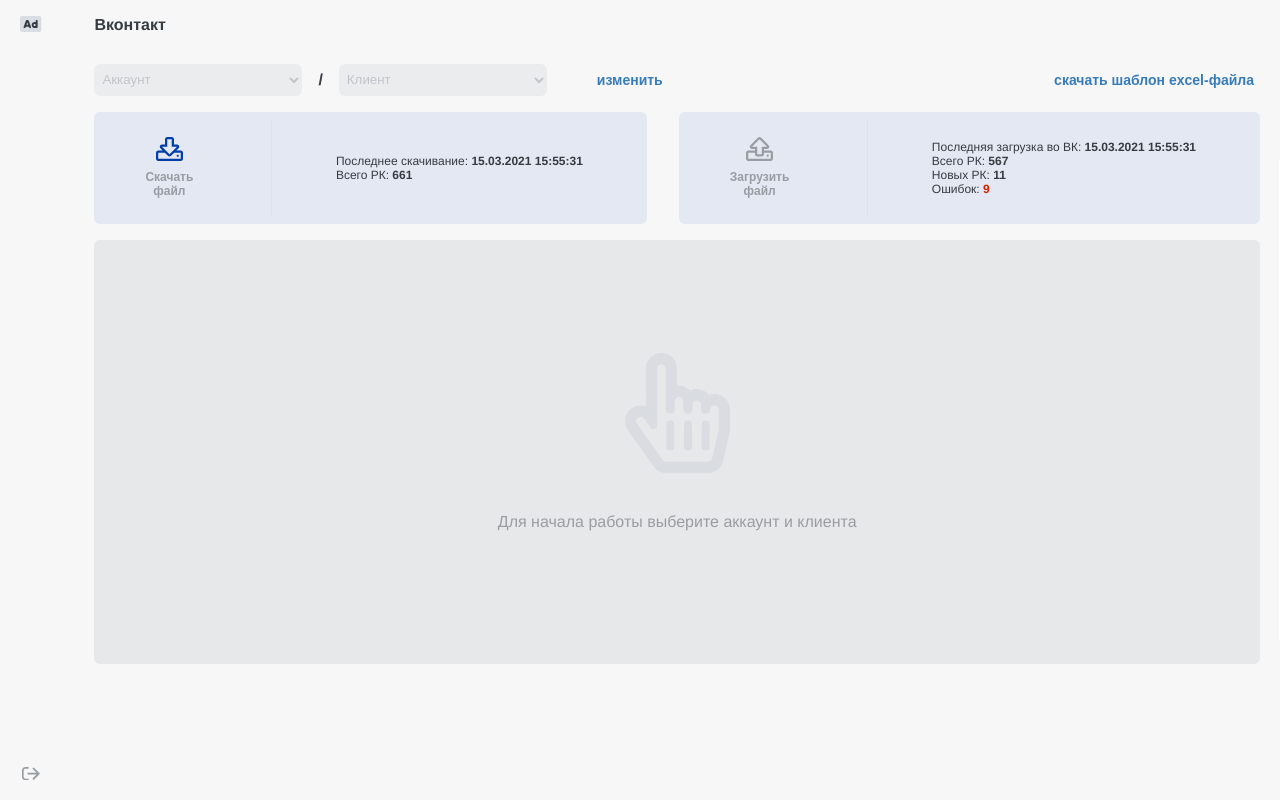
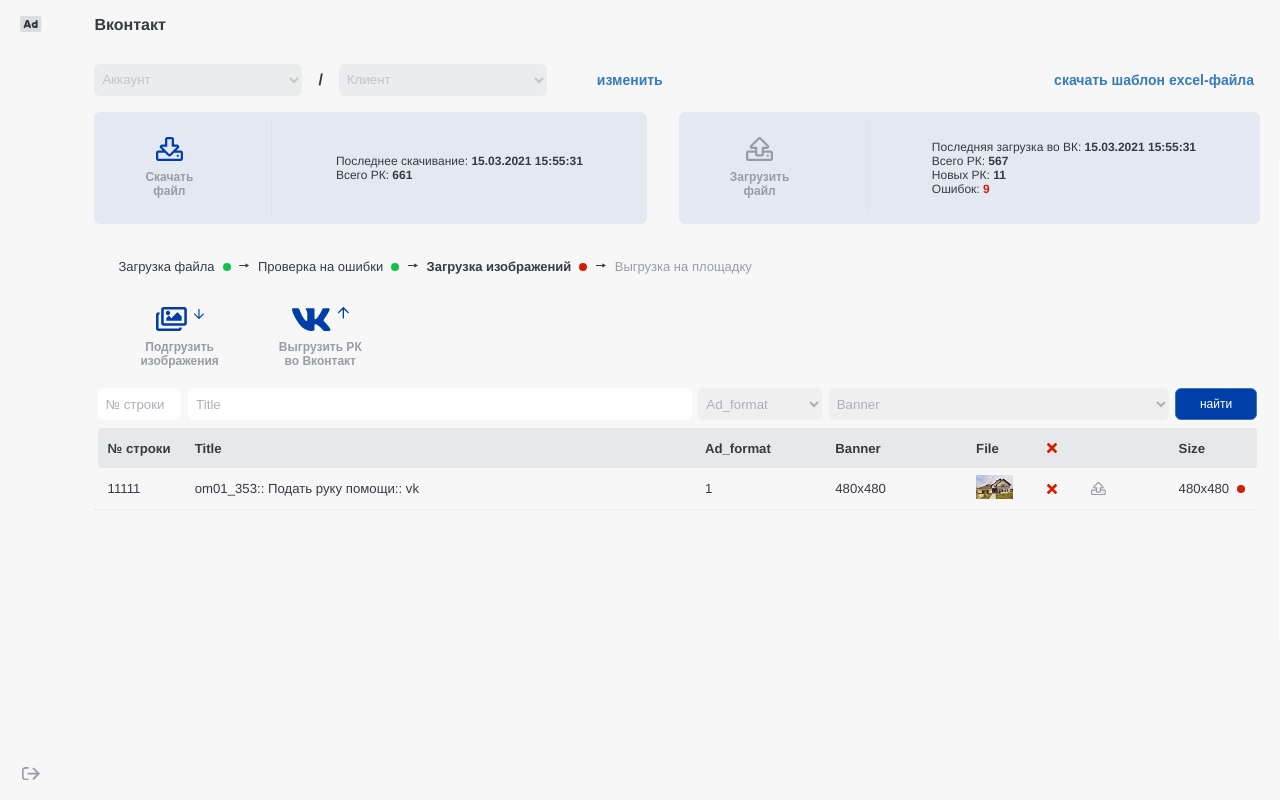
Before and after one commit to yletfull/shop-front, a React (Create React App) app: page / in a window 1280 px wide. Built offline with nearby package versions, Linux system fonts and the light colour scheme.

Commit message:
global refactoring

```diff
--- a/src/router/Upload/Main/ErrorsCheck/styles.module.scss
+++ b/src/router/Upload/Main/ErrorsCheck/styles.module.scss
@@ -3,13 +3,17 @@
 .wrapper {
   background-color: $color-gray-lighter;
   border-radius: .375rem;
+  display: flex;
+  flex-direction: column;
+  height: calc(60vh);
+  justify-content: space-between;
 }
 
 .contentWrapper {
   align-items: center;
   display: flex;
   flex-direction: column;
-  height: 26.5rem;
+  height: 60vh;
   justify-content: center;
 }
 
--- a/src/router/Upload/Main/FinalUpload/styles.module.scss
+++ b/src/router/Upload/Main/FinalUpload/styles.module.scss
@@ -3,13 +3,17 @@
 .wrapper {
   background-color: $color-gray-lighter;
   border-radius: .375rem;
+  display: flex;
+  flex-direction: column;
+  height: calc(60vh);
+  justify-content: space-between;
 }
 
 .contentWrapper {
   align-items: center;
   display: flex;
   flex-direction: column;
-  height: 26.5rem;
+  height: 60vh;
   justify-content: center;
 }
 
--- a/src/router/Upload/Main/AccountSelect/index.js
+++ b/src/router/Upload/Main/FirstUpload/index.js
@@ -35,7 +35,7 @@ const Upload = function UploadScreen() {
 
 
   const [stage] = useState(
-    stages.filseIsNotLoaded
+    stages.selectFile
   );
 
   const [list, setList] = useState(selectorMocksOptions[1].value);
--- a/src/router/Upload/Main/AccountSelect/styles.module.scss
+++ b/src/router/Upload/Main/FirstUpload/styles.module.scss
@@ -3,13 +3,17 @@
 .wrapper {
   background-color: $color-gray-lighter;
   border-radius: .375rem;
+  display: flex;
+  flex-direction: column;
+  height: calc(60vh);
+  justify-content: space-between;
 }
 
 .contentWrapper {
   align-items: center;
   display: flex;
   flex-direction: column;
-  height: 26.5rem;
+  height: 60vh;
   justify-content: center;
 }
 
--- a/src/router/Upload/Main/index.js
+++ b/src/router/Upload/Main/index.js
@@ -2,7 +2,7 @@
 import React, { useState } from 'react';
 // import cx from 'classnames';
 
-import AccountSelectPage from './AccountSelect';
+import FirstUploadPage from './FirstUpload';
 import ErrorsCheckPage from './ErrorsCheck';
 import LoadImagesPage from './LoadImages';
 import FinalUploadPage from './FinalUpload';
@@ -11,18 +11,18 @@ import styles from './styles.module.scss';
 
 const Upload = function UploadScreen() {
   const stages = {
-    accountSelect: 'accountSelect',
+    firstUpload: 'firstUpload',
     errorCheck: 'errorCheck',
     loadImage: 'loadImage',
     finalUpload: 'finalUpload',
   };
 
-  const [stage] = useState(stages.accountSelect);
+  const [stage] = useState(stages.loadImage);
 
   const renderStagesSwitch = () => {
     switch (stage) {
-      case stages.accountSelect:
-        return <AccountSelectPage />;
+      case stages.firstUpload:
+        return <FirstUploadPage />;
       case stages.errorCheck:
         return <ErrorsCheckPage />;
       case stages.loadImage:
@@ -30,7 +30,7 @@ const Upload = function UploadScreen() {
       case stages.finalUpload:
         return <FinalUploadPage />;
       default:
-        return <AccountSelectPage />;
+        return <FirstUploadPage />;
     }
   };
 
```
